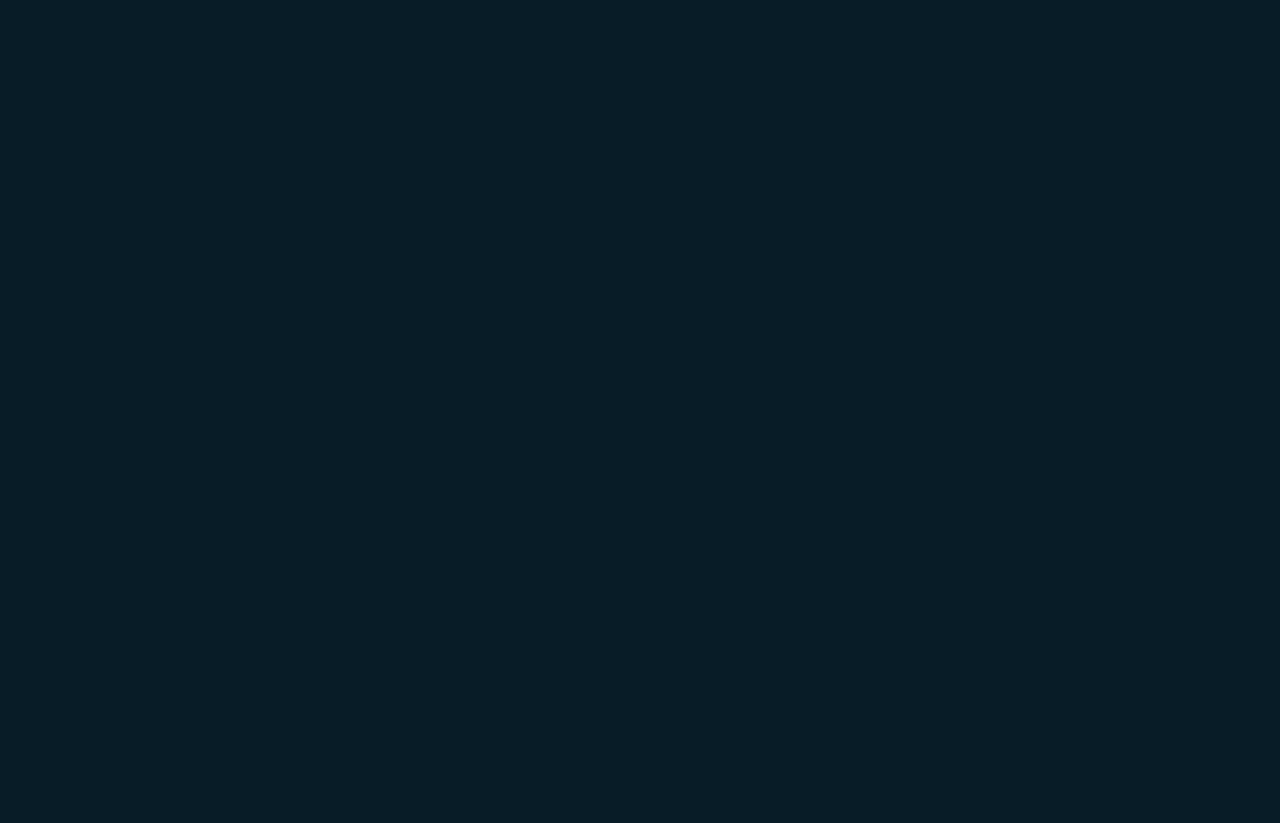
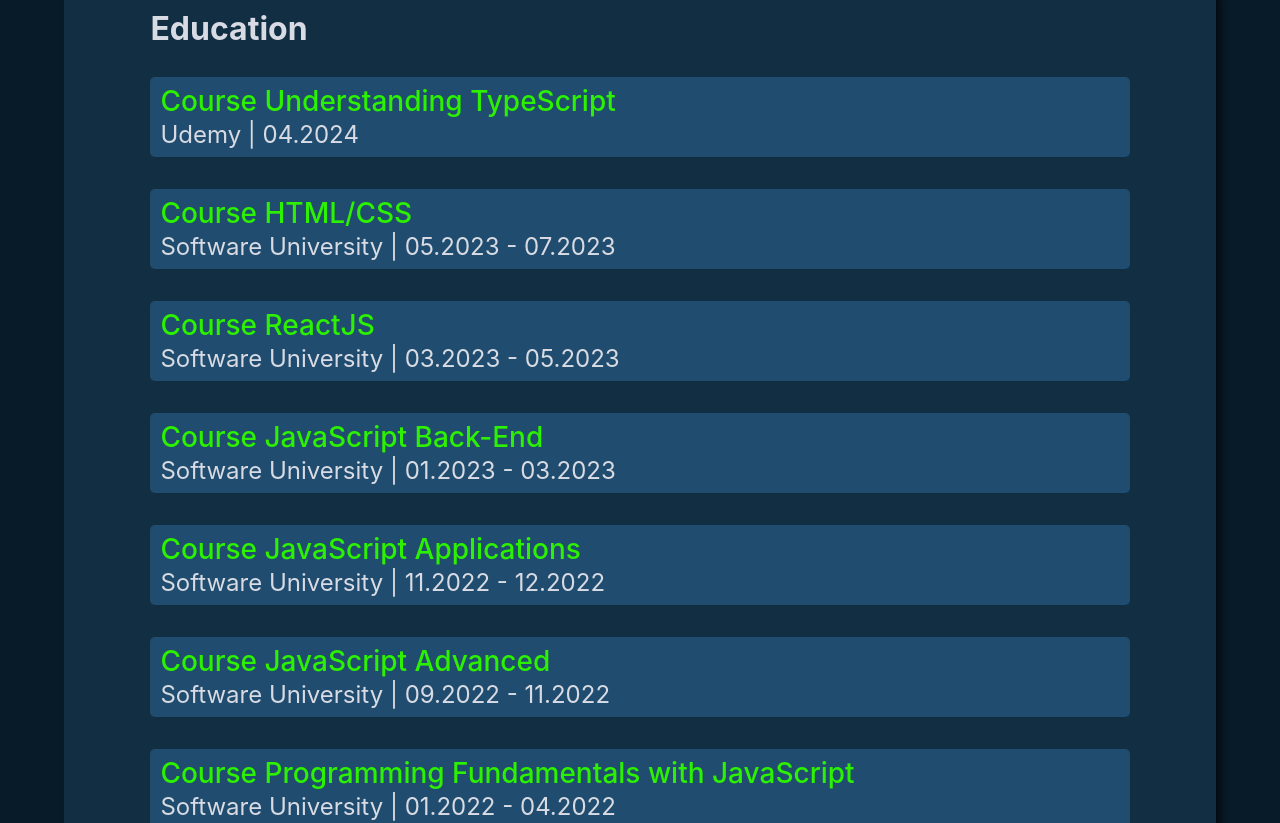
Before and after one commit to StanislavHrusanov/portfolio, a React (Vite) app: page / in a window 1280 px wide. Shown: the part 1340-2163 px from the top of the page. Before the commit the page ends 1289 px from the top, so only its background shows below. Built offline with nearby package versions, Linux system fonts and the light colour scheme.

Commit message:
Add Education to Home page

```diff
--- a/src/Home.jsx
+++ b/src/Home.jsx
@@ -92,6 +92,43 @@ export default function Home() {
           </div>
         </div>
       </div>
+      <div className={styles.education}>
+        <h2>Education</h2>
+        <div className={styles.courses}>
+          <div className={styles.course}>
+            <h3>Course Understanding TypeScript</h3>
+            <p>Udemy | 04.2024</p>
+          </div>
+          <div className={styles.course}>
+            <h3>Course HTML/CSS</h3>
+            <p>Software University | 05.2023 - 07.2023</p>
+          </div>
+          <div className={styles.course}>
+            <h3>Course ReactJS</h3>
+            <p>Software University | 03.2023 - 05.2023</p>
+          </div>
+          <div className={styles.course}>
+            <h3>Course JavaScript Back-End</h3>
+            <p>Software University | 01.2023 - 03.2023</p>
+          </div>
+          <div className={styles.course}>
+            <h3>Course JavaScript Applications</h3>
+            <p>Software University | 11.2022 - 12.2022</p>
+          </div>
+          <div className={styles.course}>
+            <h3>Course JavaScript Advanced</h3>
+            <p>Software University | 09.2022 - 11.2022</p>
+          </div>
+          <div className={styles.course}>
+            <h3>Course Programming Fundamentals with JavaScript</h3>
+            <p>Software University | 01.2022 - 04.2022</p>
+          </div>
+          <div className={styles.course}>
+            <h3>Course Programming Basics with JavaScript</h3>
+            <p>Software University | 09.2021 - 12.2021</p>
+          </div>
+        </div>
+      </div>
     </section>
   );
 }
--- a/src/Home.module.css
+++ b/src/Home.module.css
@@ -133,7 +133,7 @@
 
 .skill {
   width: calc(33.333% - 0.6666rem);
-  padding: 7px;
+  padding: 10px;
   background-color: #204d6f;
   border-radius: 5px;
 }
@@ -148,6 +148,62 @@
   font-size: 0.75rem;
   font-weight: 500;
   text-align: center;
+  color: #d8dbe3;
+}
+
+.education {
+  display: flex;
+  flex-direction: column;
+  align-items: center;
+  justify-content: center;
+  margin-top: 2rem;
+  padding: 2rem 2rem;
+  width: 90%;
+  background-color: #122e43;
+  border-radius: 10px;
+  -webkit-box-shadow: 5px 5px 10px -1px rgba(0, 0, 0, 0.7);
+  -moz-box-shadow: 5px 5px 10px -1px rgba(0, 0, 0, 0.7);
+  box-shadow: 5px 5px 10px -1px rgba(0, 0, 0, 0.7);
+  color: #d8dbe3;
+}
+
+.education h2 {
+  width: 90%;
+  font-size: 1.75rem;
+  font-weight: 700;
+  color: #d8dbe3;
+}
+
+.courses {
+  width: 90%;
+  display: flex;
+  flex-direction: column;
+  align-items: center;
+  justify-content: center;
+  margin-top: 2rem;
+  gap: 2rem;
+}
+
+.course {
+  width: 100%;
+  display: flex;
+  flex-direction: column;
+  align-items: baseline;
+  justify-content: center;
+  padding: 10px;
+  background-color: #204d6f;
+  border-radius: 5px;
+  gap: 0.5rem;
+}
+
+.course h3 {
+  font-size: 1.25rem;
+  font-weight: 500;
+  color: #2cf100;
+}
+
+.course p {
+  font-size: 1rem;
   color: #d8dbe3;
 }
 
@@ -177,6 +233,18 @@
   }
 
   .skill p {
+    font-size: 1.25rem;
+  }
+
+  .education h2 {
+    font-size: 2rem;
+  }
+
+  .course h3 {
+    font-size: 1.5rem;
+  }
+
+  .course p {
     font-size: 1.25rem;
   }
 }
@@ -212,4 +280,12 @@
   .skill {
     width: calc(16.666% - 0.85rem);
   }
+
+  .course h3 {
+    font-size: 1.75rem;
   }
+
+  .course p {
+    font-size: 1.5rem;
+  }
+}
```
Lines whose indentation alone changed are shown as unchanged.
